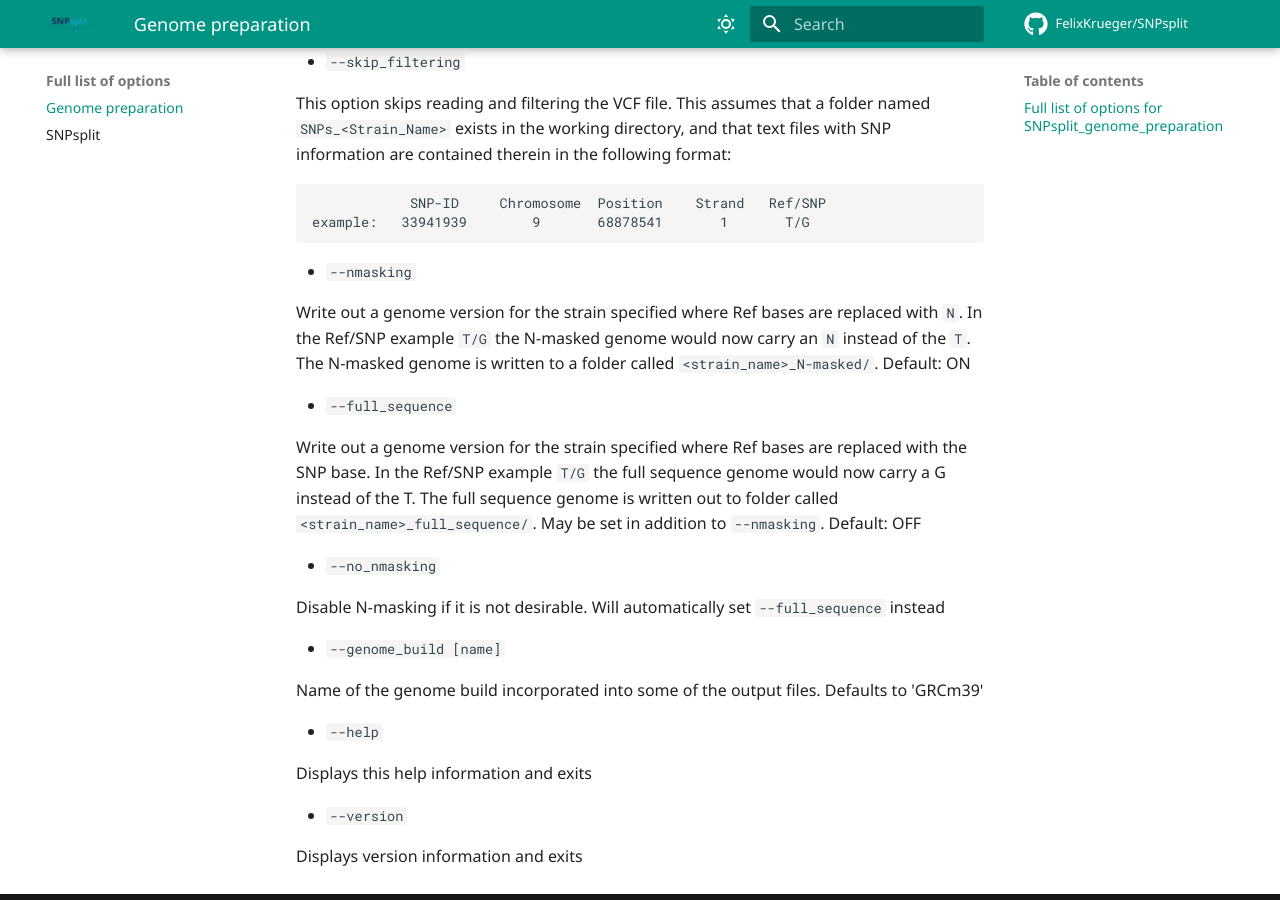
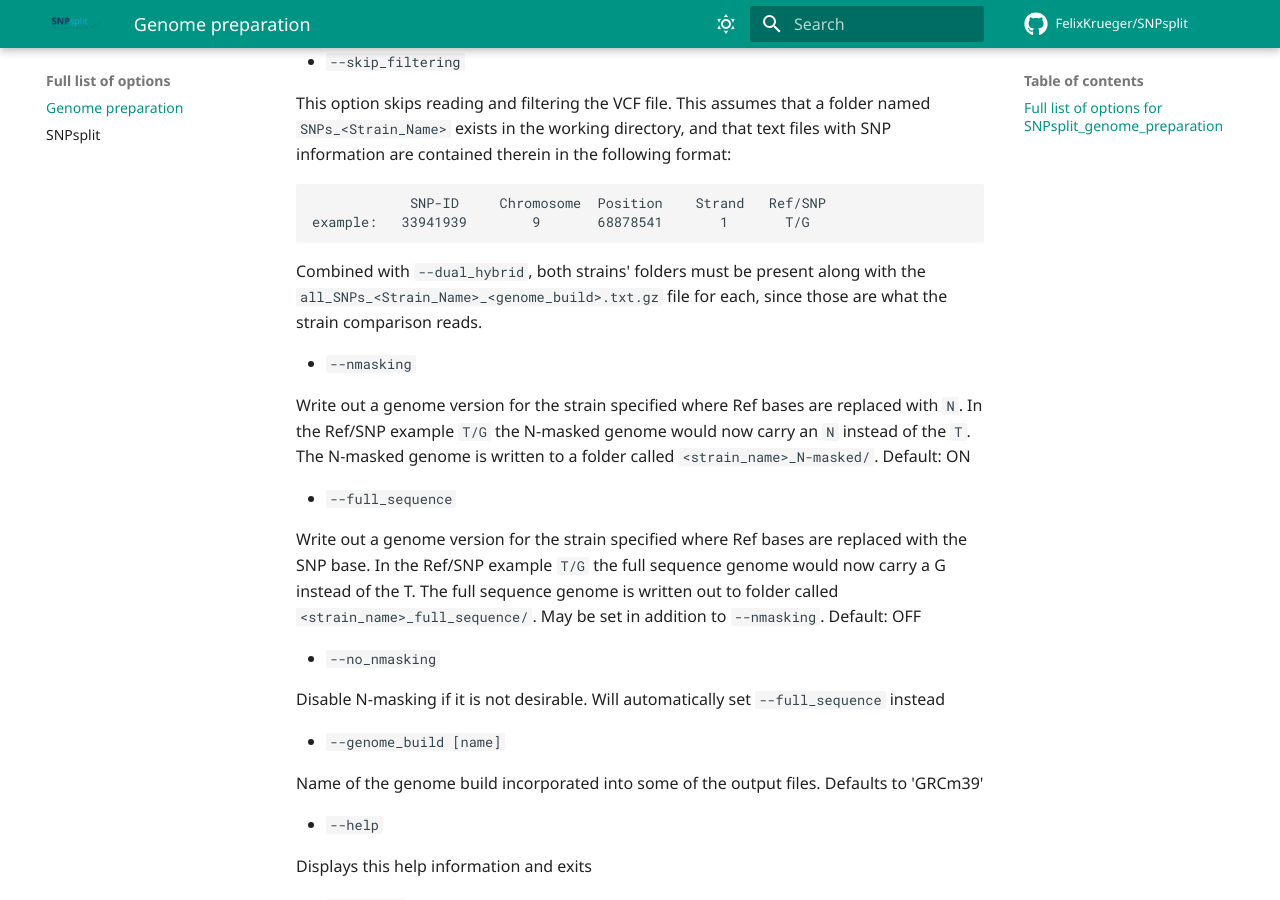
Before and after one commit to FelixKrueger/SNPsplit, an MkDocs documentation site: the page built from docs/options/genome_prep_options.md, in a window 1280 px wide and 900 px high, scrolled down 1849 px. Built offline with MkDocs 1.6.1 and Material for MkDocs 9.7.7, drawn with Linux system fonts in a browser that asks for light colours; comment, search, counter and statistics services are not loaded.

Commit message:
Note the dual-hybrid requirements for --skip_filtering in the option docs

````diff
--- a/docs/options/genome_prep_options.md
+++ b/docs/options/genome_prep_options.md
@@ -66,6 +66,10 @@ This option skips reading and filtering the VCF file. This assumes that a folder
 example:   33941939        9       68878541       1       T/G
 ```
 
+Combined with `--dual_hybrid`, both strains' folders must be present along with the
+`all_SNPs_<Strain_Name>_<genome_build>.txt.gz` file for each, since those are what the strain comparison
+reads.
+
 - `--nmasking`
 
 Write out a genome version for the strain specified where Ref bases are replaced with `N`. In the Ref/SNP example `T/G` the N-masked genome would now carry an `N` instead of the `T`. The N-masked genome is written to a folder called  `<strain_name>_N-masked/`. Default: ON
````
